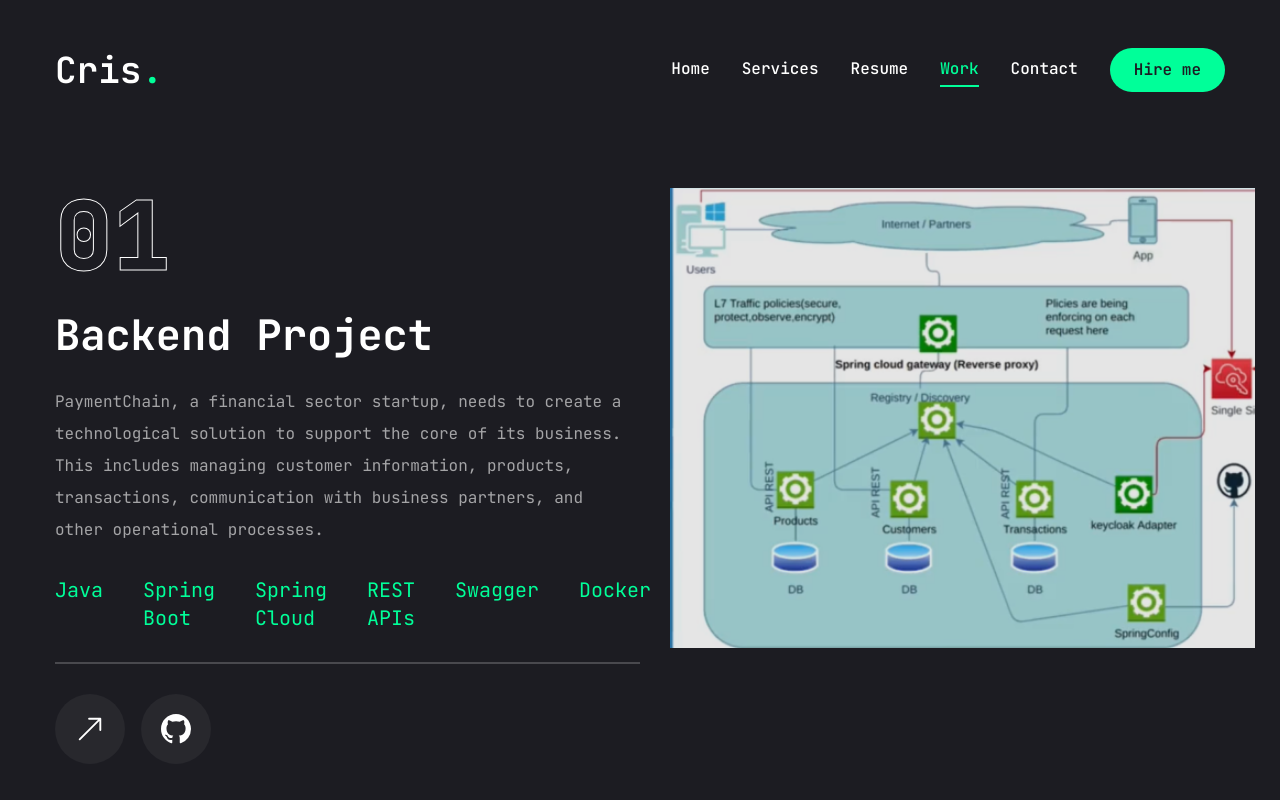
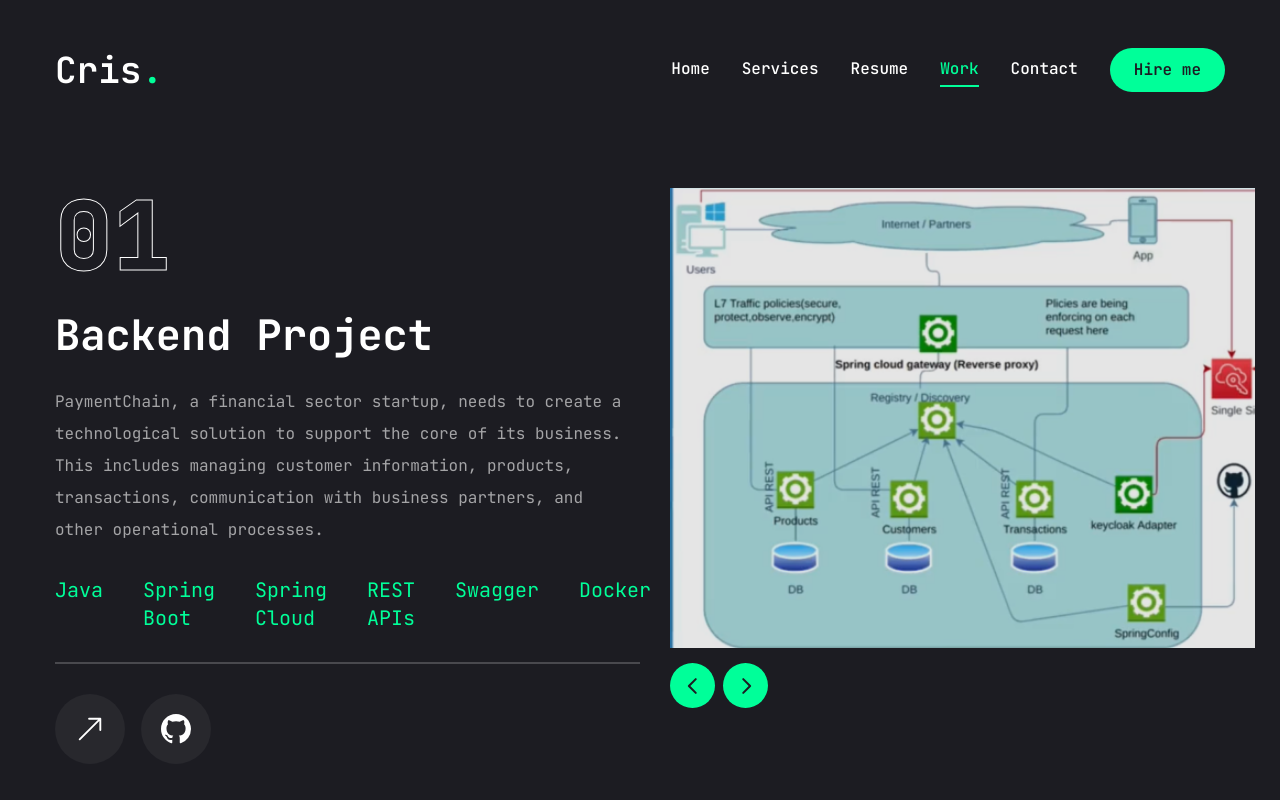
Before and after one commit to Spek7ro/web_personal, a Next.js app: page /work in a window 1280 px wide. Built offline with nearby package versions, Linux system fonts and the light colour scheme.

Commit message:
Finish work page

```diff
--- a/app/work/page.jsx
+++ b/app/work/page.jsx
@@ -5,7 +5,7 @@
 import React, { useState } from "react";
 import { Swiper, SwiperSlide } from "swiper/react";
 import "swiper/css";
-import { BsArrowRight, BsArrowUpRight, BsGithub } from "react-icons/bs";
+import { BsArrowUpRight, BsGithub } from "react-icons/bs";
 
 import {
   Tooltip,
@@ -184,9 +184,10 @@
               })}
               {/* slides buttons */}
               <WorkSliderBtns
-                containerStyles="flex gap-2 absolute rigth-0 bottom-[calc(50%_-_22px)] xl:bottom-0 z-20 w-full justify-between
-                xl:w-max xl:justify-none"
-
+                containerStyles="flex gap-2 absolute rigth-1 bottom-[calc(50%_-_22px)]
+                xl:bottom-0 z-20 w-full justify-between xl:w-max xl:justify-none"
+                btnStyles="bg-accent hover:bg-accent-hover text-primary text-[22px]
+                w-[45px] h-[45px] flex justify-center items-center transition-all rounded-full"
               />
             </Swiper>
           </div>
--- a/components/WorkSliderBtns.jsx
+++ b/components/WorkSliderBtns.jsx
@@ -3,7 +3,7 @@
 import { useSwiper } from "swiper/react";
 import { PiCaretLeftBold, PiCaretRightBold } from "react-icons/pi";
 
-const WorkSliderBtns = (containerStyles, btnStyles, iconsStyles) => {
+const WorkSliderBtns = ({ containerStyles, btnStyles, iconsStyles }) => {
   const swiper = useSwiper();
   return (
     <div className={containerStyles}>
```
Also changed, not shown: public/assets/work/mentali.png.
